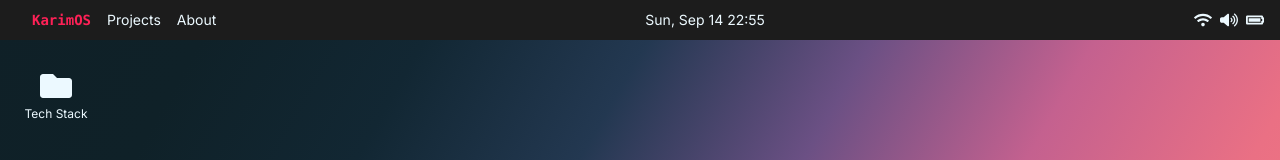
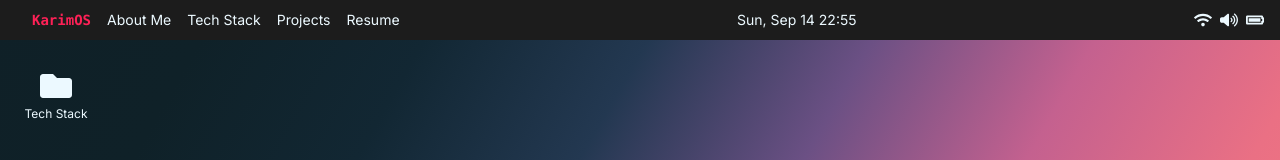
Before and after one commit to KarimChehab2003/os-themed-portfolio, a Next.js app: page / in a window 1280 px wide. Shown: the top 160 px of the page. Built offline with nearby package versions, Linux system fonts and the light colour scheme.

Commit message:
- Made the NavLinks in the ActivityBar open windows as well

```diff
--- a/components/ActivityBar.tsx
+++ b/components/ActivityBar.tsx
@@ -1,34 +1,13 @@
-import { FaBars } from "react-icons/fa6";
 import Clock from "./Clock";
 import SystemTray from "./SystemTray";
+import NavLinks from "./NavLinks";
 
 function Taskbar() {
 
     return (
         <header className="navbar justify-between bg-[#1c1c1c] text-gray-2 min-h-10 py-2 px-4 text-sm">
             {/* Start */}
-            <div className="flex items-center">
-                {/* Mobile Links */}
-                <div className="dropdown">
-                    <label tabIndex={0} className="btn btn-ghost lg:hidden px-0">
-                        <FaBars className="text-lg" />
-                    </label>
-                    <ul
-                        tabIndex={0}
-                        className="menu menu-sm dropdown-content mt-3 z-[1] p-2 shadow bg-[#1c1c1c] rounded-box w-52">
-                        <li><a className="text-rose-500 font-bold font-mono">KarimOS</a></li>
-                        <li><a>Projects</a></li>
-                        <li><a>About</a></li>
-                    </ul>
-                </div>
-
-                {/* Desktop Links */}
-                <div className="hidden lg:flex gap-4 ml-4">
-                    <span className="text-rose-500 font-bold font-mono">KarimOS</span>
-                    <span className="cursor-pointer hover:text-rose-400 transition-colors duration-200">Projects</span>
-                    <span className="cursor-pointer hover:text-rose-400 transition-colors duration-200">About</span>
-                </div>
-            </div>
+            <NavLinks />
 
             {/* Center */}
             <div className="text-center">
--- /dev/null
+++ b/components/NavLinks.tsx
@@ -0,0 +1,38 @@
+"use client";
+
+import { selectOpenWindow, selectWindows, useWindowStore } from "@/store/windowStore";
+import { FaBars } from "react-icons/fa6";
+
+function NavLinks() {
+    const openWindow = useWindowStore(selectOpenWindow);
+    return (
+        <div className="flex items-center">
+            {/* Mobile Links */}
+            <div className="dropdown">
+                <label tabIndex={0} className="btn btn-ghost lg:hidden px-0">
+                    <FaBars className="text-lg" />
+                </label>
+                <ul
+                    tabIndex={0}
+                    className="menu menu-sm dropdown-content mt-3 z-[1] p-2 shadow bg-[#1c1c1c] rounded-box w-52 space-y-2">
+                    <li className="px-2 text-rose-500 font-bold font-mono">KarimOS</li>
+                    <li className="px-2" onClick={() => openWindow("About Me")}>About Me</li>
+                    <li className="px-2" onClick={() => openWindow("Tech Stack")}>Tech Stack</li>
+                    <li className="px-2" onClick={() => openWindow("Projects")}>Projects</li>
+                    <li className="px-2" onClick={() => openWindow("Resume")}>Resume</li>
+                </ul>
+            </div>
+
+            {/* Desktop Links */}
+            <div className="hidden lg:flex gap-4 ml-4">
+                <span className="text-rose-500 font-bold font-mono">KarimOS</span>
+                <span className="cursor-pointer hover:text-rose-400 transition-colors duration-200" onClick={() => openWindow("About Me")}>About Me</span>
+                <span className="cursor-pointer hover:text-rose-400 transition-colors duration-200" onClick={() => openWindow("Tech Stack")}>Tech Stack</span>
+                <span className="cursor-pointer hover:text-rose-400 transition-colors duration-200" onClick={() => openWindow("Projects")}>Projects</span>
+                <span className="cursor-pointer hover:text-rose-400 transition-colors duration-200" onClick={() => openWindow("Resume")}>Resume</span>
+            </div>
+        </div>
+    );
+}
+
+export default NavLinks;
--- a/components/Window.tsx
+++ b/components/Window.tsx
@@ -12,6 +12,8 @@ function Window({ children, title }: { children: React.ReactNode, title: string
     const windows = useWindowStore(selectWindows);
     const closeWindow = useWindowStore(selectCloseWindow);
     const isOpen = windows.includes(title);
+
+    console.log(window.innerWidth)
 
     useEffect(() => {
         setIsMounted(true);
```
